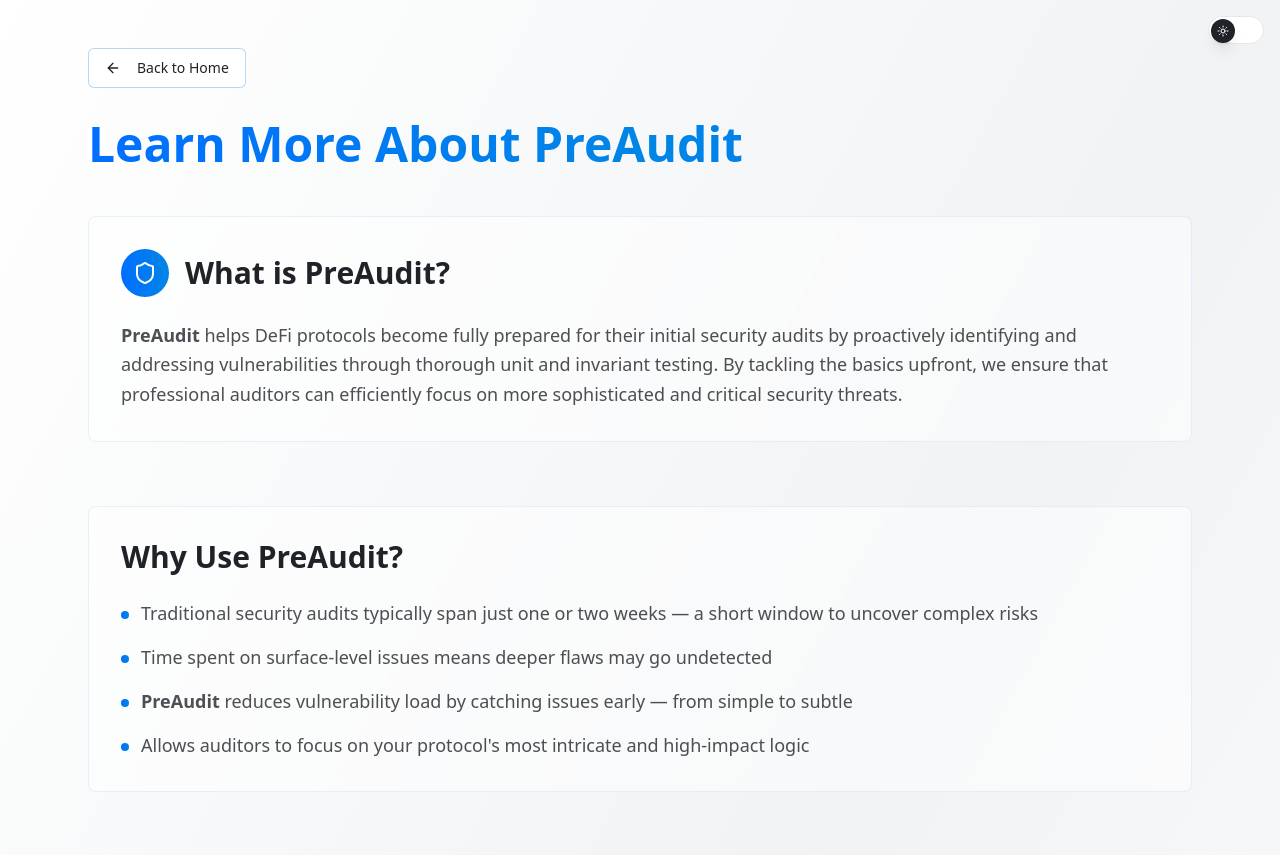
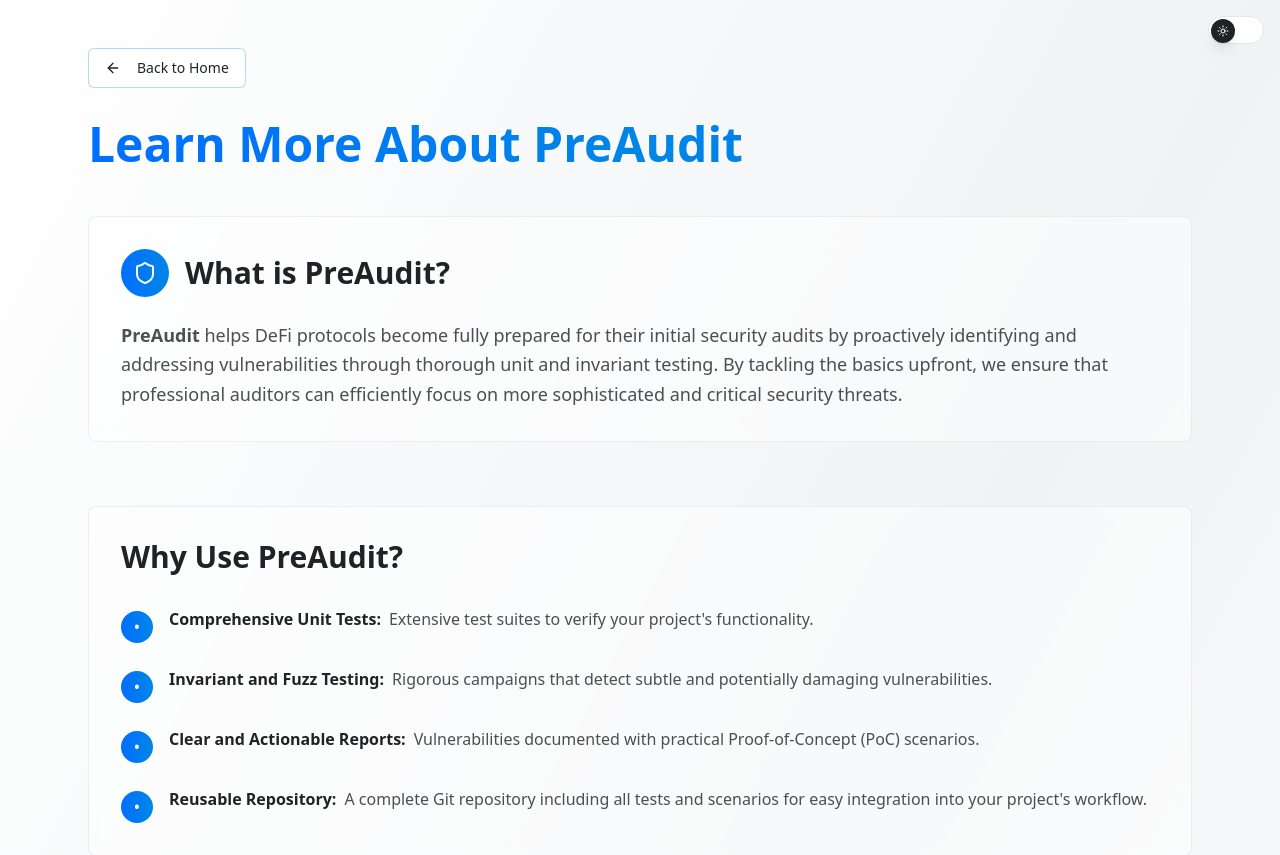
Before and after one commit to PreAudit/audit-ready-prep, a React (Vite) app: page /learn-more in a window 1280 px wide. Shown: the top 855 px of the page. Built offline with nearby package versions, Linux system fonts and the light colour scheme.

Commit message:
Sync bullet points in Learn More
Synchronize the bullet points in the "Why Use PreAudit?" card with those in the "Services Offered" card on the Learn More page.

```diff
--- a/src/pages/LearnMore.tsx
+++ b/src/pages/LearnMore.tsx
@@ -43,23 +43,43 @@ const LearnMore = () => {
 
           {/* Why Use PreAudit */}
           <section className="p-8 rounded-lg bg-card/50 border border-security/10 backdrop-blur-sm">
-            <h2 className="text-2xl md:text-3xl font-bold text-foreground mb-6">Why Use PreAudit?</h2>
-            <ul className="space-y-4 text-lg text-foreground/80">
+            <h2 className="text-2xl md:text-3xl font-bold text-foreground mb-8">Why Use PreAudit?</h2>
+            <ul className="space-y-6">
               <li className="flex items-start">
-                <div className="w-2 h-2 rounded-full bg-gradient-to-r from-primary to-security mt-3 mr-3 flex-shrink-0"></div>
-                <span>Traditional security audits typically span just one or two weeks — a short window to uncover complex risks</span>
+                <div className="w-8 h-8 mr-4 mt-1 rounded-full bg-gradient-to-r from-primary to-security flex items-center justify-center flex-shrink-0">
+                  <span className="text-white text-sm font-bold">•</span>
+                </div>
+                <div>
+                  <strong className="text-foreground">Comprehensive Unit Tests:</strong>
+                  <span className="text-foreground/80 ml-2">Extensive test suites to verify your project's functionality.</span>
+                </div>
               </li>
               <li className="flex items-start">
-                <div className="w-2 h-2 rounded-full bg-gradient-to-r from-primary to-security mt-3 mr-3 flex-shrink-0"></div>
-                <span>Time spent on surface-level issues means deeper flaws may go undetected</span>
+                <div className="w-8 h-8 mr-4 mt-1 rounded-full bg-gradient-to-r from-primary to-security flex items-center justify-center flex-shrink-0">
+                  <span className="text-white text-sm font-bold">•</span>
+                </div>
+                <div>
+                  <strong className="text-foreground">Invariant and Fuzz Testing:</strong>
+                  <span className="text-foreground/80 ml-2">Rigorous campaigns that detect subtle and potentially damaging vulnerabilities.</span>
+                </div>
               </li>
               <li className="flex items-start">
-                <div className="w-2 h-2 rounded-full bg-gradient-to-r from-primary to-security mt-3 mr-3 flex-shrink-0"></div>
-                <span><strong>PreAudit</strong> reduces vulnerability load by catching issues early — from simple to subtle</span>
+                <div className="w-8 h-8 mr-4 mt-1 rounded-full bg-gradient-to-r from-primary to-security flex items-center justify-center flex-shrink-0">
+                  <span className="text-white text-sm font-bold">•</span>
+                </div>
+                <div>
+                  <strong className="text-foreground">Clear and Actionable Reports:</strong>
+                  <span className="text-foreground/80 ml-2">Vulnerabilities documented with practical Proof-of-Concept (PoC) scenarios.</span>
+                </div>
               </li>
               <li className="flex items-start">
-                <div className="w-2 h-2 rounded-full bg-gradient-to-r from-primary to-security mt-3 mr-3 flex-shrink-0"></div>
-                <span>Allows auditors to focus on your protocol's most intricate and high-impact logic</span>
+                <div className="w-8 h-8 mr-4 mt-1 rounded-full bg-gradient-to-r from-primary to-security flex items-center justify-center flex-shrink-0">
+                  <span className="text-white text-sm font-bold">•</span>
+                </div>
+                <div>
+                  <strong className="text-foreground">Reusable Repository:</strong>
+                  <span className="text-foreground/80 ml-2">A complete Git repository including all tests and scenarios for easy integration into your project's workflow.</span>
+                </div>
               </li>
             </ul>
           </section>
```
